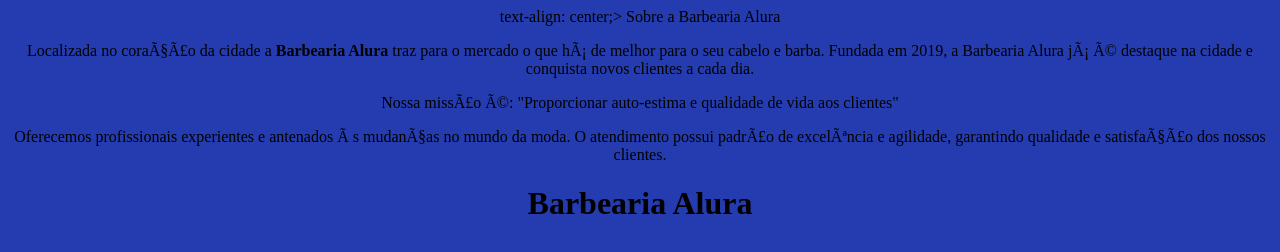
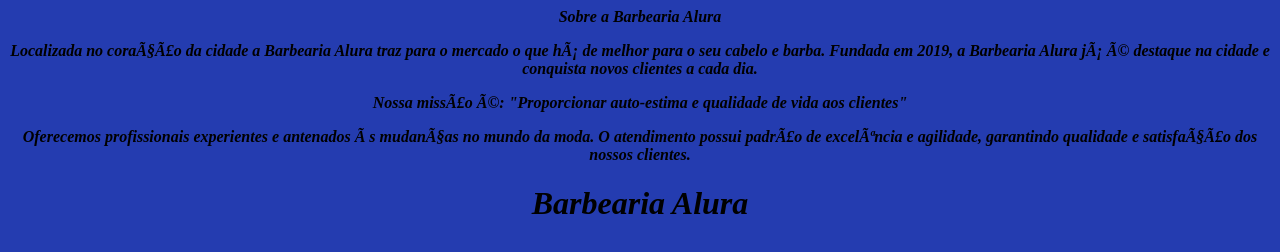
Before and after one commit to SherlockS2/PC-PRIMEIRO-A-AJ, a plain HTML site: page index.html in a window 1280 px wide. Drawn offline with Linux system fonts and the light colour scheme.

Commit message:
Update index.html

```diff
--- a/index.html
+++ b/index.html
@@ -3,7 +3,7 @@
 <head>
  <meta charset = "UTF - 8">
  <title> Barbearia Alura </title>
- </hea>
+ </head>
   <style>
  body {
   background-color: #243CB0;
@@ -16,16 +16,11 @@
  </style>
 
 
-  <p>
-      text-align:
-  center;> Sobre a Barbearia Alura </p>
-   <p text-align:
-  center;> Localizada no coração da cidade a <strong> Barbearia Alura </strong> traz para o mercado o que há de melhor para o seu cabelo e barba. Fundada em 2019, a Barbearia Alura já é destaque na cidade e conquista novos clientes a cada dia.
+  <p><em><strong> Sobre a Barbearia Alura </p>
+   <p> Localizada no coração da cidade a <strong> Barbearia Alura </strong> traz para o mercado o que há de melhor para o seu cabelo e barba. Fundada em 2019, a Barbearia Alura já é destaque na cidade e conquista novos clientes a cada dia.
 
-   <p text-align:
-  center;> Nossa missão é: "Proporcionar auto-estima e qualidade de vida aos clientes" </p>
-   <p text-align:
-  center;>Oferecemos profissionais experientes e antenados às mudanças no mundo da moda. O atendimento possui padrão de excelência e agilidade, garantindo qualidade e satisfação dos nossos clientes.</p>
+   <p> Nossa missão é: "Proporcionar auto-estima e qualidade de vida aos clientes" </p>
+   <p>Oferecemos profissionais experientes e antenados às mudanças no mundo da moda. O atendimento possui padrão de excelência e agilidade, garantindo qualidade e satisfação dos nossos clientes.</p>
     </p>
   <H1 style="text-align: center" background: #CCCCCC"> Barbearia Alura </H1>
  </body>
```
